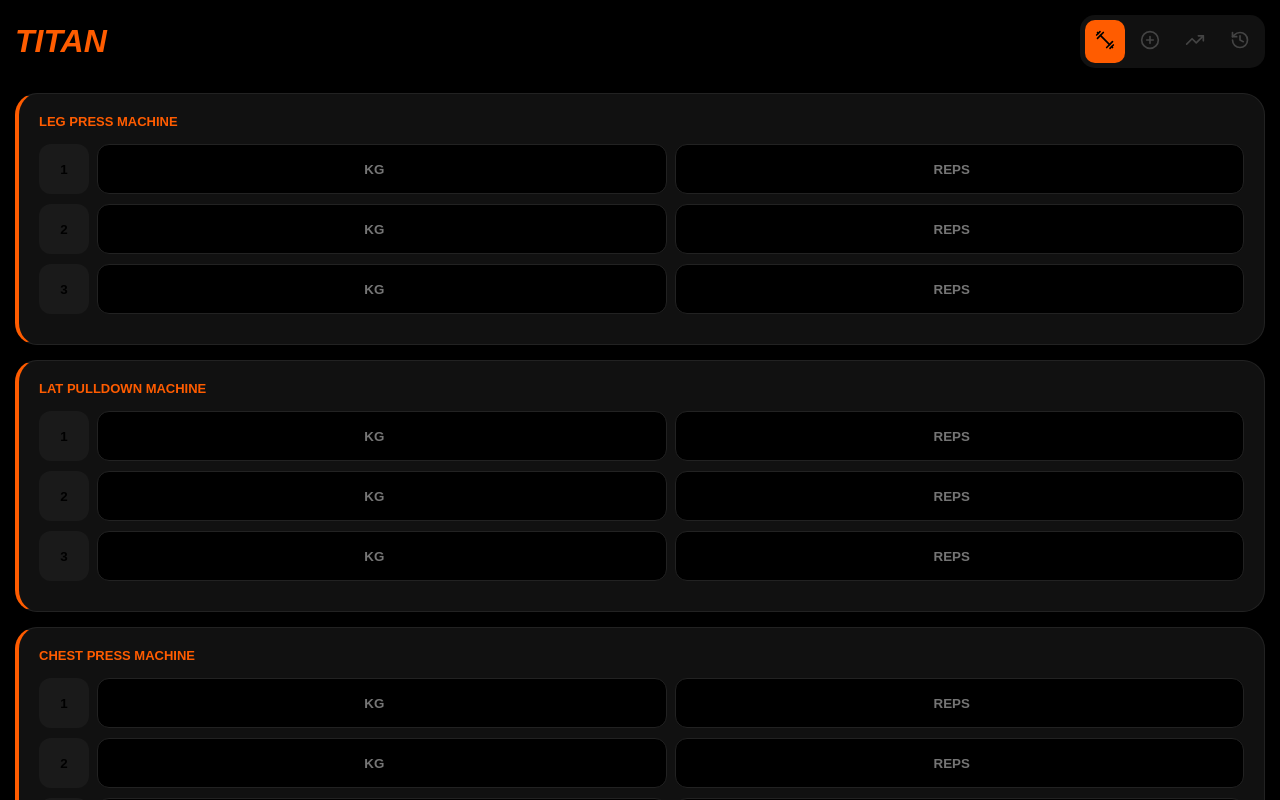
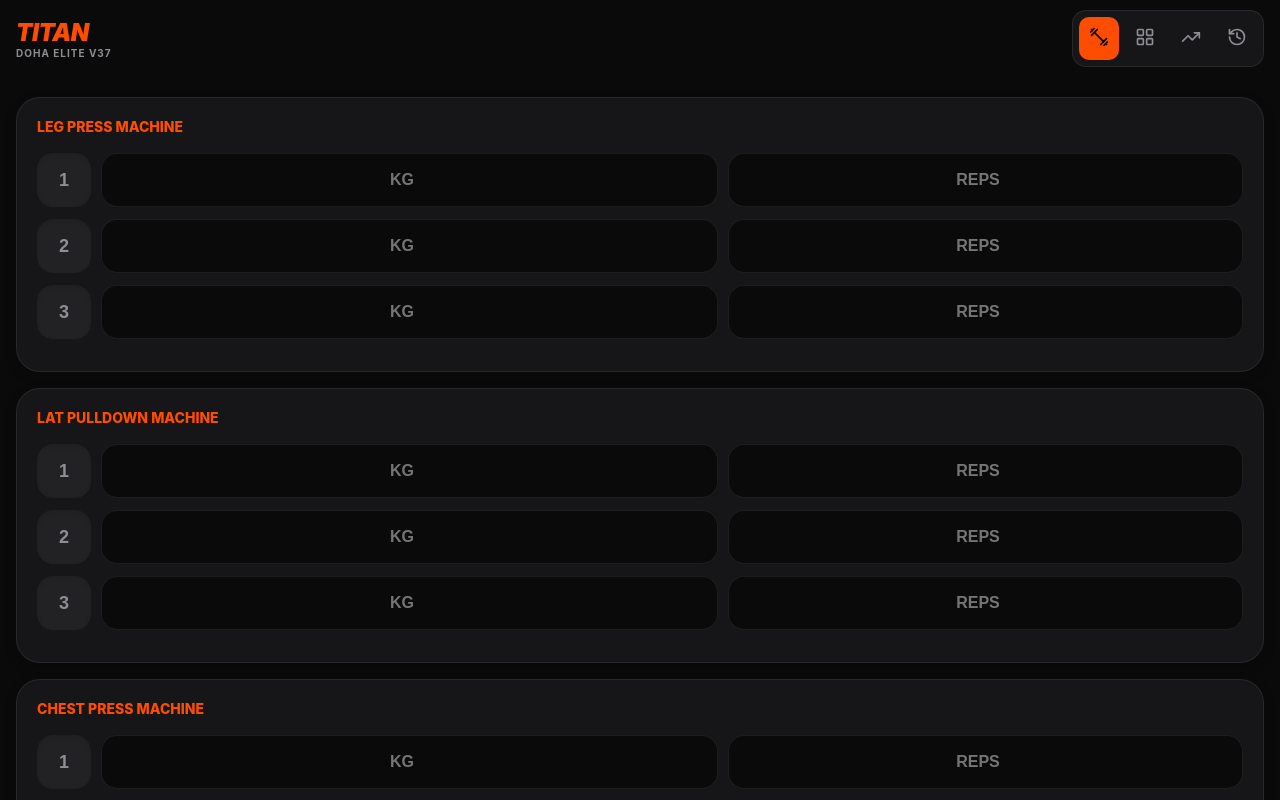
Before and after one commit to srafiq2406teachered-byte/Titan-Tracker, a React (Vite) app: page / in a window 1280 px wide. Shown: the top 800 px of the page. Built offline with nearby package versions, Linux system fonts and the light colour scheme.

Commit message:
Update App.jsx

```diff
--- a/src/App.jsx
+++ b/src/App.jsx
@@ -1,7 +1,7 @@
 import React, { useState, useEffect } from 'react';
 import {
   Dumbbell, TrendingUp, History, Clock, PlusCircle,
-  Trash2, ChevronDown, ChevronUp, Zap, Activity, Box
+  Trash2, ChevronDown, ChevronUp, Zap, Activity, Box, LayoutGrid
 } from 'lucide-react';
 
 const TitanTracker = () => {
@@ -17,12 +17,25 @@ const TitanTracker = () => {
     { id: "D2", name: "Walking Lunges", sets: 3, group: "LEGS", rest: 30 }
   ];
 
-  // --- PRESET LIBRARY ---
+  // --- PRESET LIBRARY (Categories for Extra Page) ---
   const LIBRARY = {
     LEGS: ["Hip Abductor", "Hip Adductor", "Leg Extension", "Calf Press"],
     PUSH: ["Tricep Pushdown", "Shoulder Press Machine", "Dips"],
     PULL: ["Bicep Curl Machine", "Face Pulls", "Hammer Curls"],
     CARDIO: ["Treadmill", "Stationary Bike", "Elliptical", "Stairmaster"]
+  };
+
+  // --- THEME DEFINITION ---
+  const THEME = {
+    bg: '#0A0A0B',
+    surface: '#161618',
+    surfaceLight: '#222225',
+    accent: '#FF4D00', // Electric Ember
+    accentDim: '#3D1B0B',
+    text: '#FFFFFF',
+    textDim: '#8E8E93',
+    border: 'rgba(255, 255, 255, 0.08)',
+    success: '#32D74B'
   };
 
   const [view, setView] = useState('train');
@@ -31,14 +44,14 @@ const TitanTracker = () => {
   const [exerciseData, setExerciseData] = useState({});
   const [history, setHistory] = useState([]);
   const [timeLeft, setTimeLeft] = useState(0);
-  const [expandedLog, setExpandedLog] = useState(null);
   const [mounted, setMounted] = useState(false);
 
+  // --- PERSISTENCE ---
   useEffect(() => {
-    const sSets = localStorage.getItem('tt_v36_sets');
-    const sData = localStorage.getItem('tt_v36_data');
-    const sHist = localStorage.getItem('tt_v36_hist');
-    const sExts = localStorage.getItem('tt_v36_exts');
+    const sSets = localStorage.getItem('tt_v37_sets');
+    const sData = localStorage.getItem('tt_v37_data');
+    const sHist = localStorage.getItem('tt_v37_hist');
+    const sExts = localStorage.getItem('tt_v37_exts');
     if (sSets) setCompletedSets(JSON.parse(sSets));
     if (sData) setExerciseData(JSON.parse(sData));
     if (sHist) setHistory(JSON.parse(sHist));
@@ -48,10 +61,10 @@ const TitanTracker = () => {
 
   useEffect(() => {
     if (mounted) {
-      localStorage.setItem('tt_v36_sets', JSON.stringify(completedSets));
-      localStorage.setItem('tt_v36_data', JSON.stringify(exerciseData));
-      localStorage.setItem('tt_v36_hist', JSON.stringify(history));
-      localStorage.setItem('tt_v36_exts', JSON.stringify(activeExtras));
+      localStorage.setItem('tt_v37_sets', JSON.stringify(completedSets));
+      localStorage.setItem('tt_v37_data', JSON.stringify(exerciseData));
+      localStorage.setItem('tt_v37_hist', JSON.stringify(history));
+      localStorage.setItem('tt_v37_exts', JSON.stringify(activeExtras));
     }
   }, [completedSets, exerciseData, history, activeExtras, mounted]);
 
@@ -97,34 +110,39 @@ const TitanTracker = () => {
     setView('calendar');
   };
 
-  const THEME = { orange: '#FF5C00', bg: '#000', card: '#111', border: '#222' };
-
   if (!mounted) return null;
 
   return (
-    <div style={{ background: THEME.bg, minHeight: '100vh', color: '#fff', fontFamily: 'sans-serif', padding: '15px 15px 120px 15px' }}>
+    <div style={{ background: THEME.bg, minHeight: '100vh', color: THEME.text, fontFamily: '-apple-system, BlinkMacSystemFont, "Segoe UI", Roboto, sans-serif', padding: 'env(safe-area-inset-top) 16px 120px 16px' }}>
 
-      {/* NAVBAR */}
-      <div style={{ display: 'flex', justifyContent: 'space-between', alignItems: 'center', marginBottom: '25px' }}>
-        <h1 style={{ color: THEME.orange, fontWeight: '900', fontStyle: 'italic', margin: 0 }}>TITAN</h1>
-        <div style={{ display: 'flex', gap: '5px', background: '#111', padding: '5px', borderRadius: '15px' }}>
-          <button onClick={() => setView('train')} style={{ border: 'none', background: view === 'train' ? THEME.orange : 'transparent', padding: '10px', borderRadius: '10px' }}><Dumbbell size={20} color={view === 'train' ? '#000' : '#444'} /></button>
-          <button onClick={() => setView('library')} style={{ border: 'none', background: view === 'library' ? THEME.orange : 'transparent', padding: '10px', borderRadius: '10px' }}><PlusCircle size={20} color={view === 'library' ? '#000' : '#444'} /></button>
-          <button onClick={() => setView('metrics')} style={{ border: 'none', background: view === 'metrics' ? THEME.orange : 'transparent', padding: '10px', borderRadius: '10px' }}><TrendingUp size={20} color={view === 'metrics' ? '#000' : '#444'} /></button>
-          <button onClick={() => setView('calendar')} style={{ border: 'none', background: view === 'calendar' ? THEME.orange : 'transparent', padding: '10px', borderRadius: '10px' }}><History size={20} color={view === 'calendar' ? '#000' : '#444'} /></button>
+      {/* HEADER */}
+      <div style={{ display: 'flex', justifyContent: 'space-between', alignItems: 'center', marginBottom: '30px', paddingTop: '10px' }}>
+        <div>
+          <h1 style={{ color: THEME.accent, fontWeight: '900', fontStyle: 'italic', fontSize: '24px', margin: 0, letterSpacing: '-0.5px' }}>TITAN</h1>
+          <div style={{ fontSize: '10px', color: THEME.textDim, fontWeight: '700', letterSpacing: '1px' }}>DOHA ELITE V37</div>
+        </div>
+        <div style={{ display: 'flex', gap: '6px', background: THEME.surface, padding: '6px', borderRadius: '14px', border: `1px solid ${THEME.border}` }}>
+          {[
+            { id: 'train', icon: <Dumbbell size={20} /> },
+            { id: 'library', icon: <LayoutGrid size={20} /> },
+            { id: 'metrics', icon: <TrendingUp size={20} /> },
+            { id: 'calendar', icon: <History size={20} /> }
+          ].map(tab => (
+            <button key={tab.id} onClick={() => setView(tab.id)} style={{ border: 'none', background: view === tab.id ? THEME.accent : 'transparent', padding: '10px', borderRadius: '10px', color: view === tab.id ? '#000' : THEME.textDim, transition: 'all 0.2s ease' }}>{tab.icon}</button>
+          ))}
         </div>
       </div>
 
-      {/* VIEW: LIBRARY (Separate Page) */}
+      {/* VIEW: LIBRARY */}
       {view === 'library' && (
-        <div style={{ display: 'flex', flexDirection: 'column', gap: '20px' }}>
+        <div style={{ animation: 'fadeIn 0.3s ease' }}>
           {Object.entries(LIBRARY).map(([group, items]) => (
-            <div key={group}>
-              <div style={{ fontSize: '11px', color: '#555', fontWeight: '900', marginBottom: '10px', letterSpacing: '1px' }}>{group}</div>
+            <div key={group} style={{ marginBottom: '24px' }}>
+              <h3 style={{ fontSize: '11px', color: THEME.textDim, fontWeight: '800', marginBottom: '12px', letterSpacing: '1px' }}>{group}</h3>
               <div style={{ display: 'grid', gridTemplateColumns: '1fr 1fr', gap: '10px' }}>
                 {items.map(item => (
-                  <button key={item} onClick={() => addFromLibrary(item, group)} style={{ background: THEME.card, border: `1px solid ${THEME.border}`, color: '#fff', padding: '15px', borderRadius: '15px', fontSize: '12px', fontWeight: 'bold', textAlign: 'left' }}>
-                    + {item}
+                  <button key={item} onClick={() => addFromLibrary(item, group)} style={{ background: THEME.surface, border: `1px solid ${THEME.border}`, color: THEME.text, padding: '18px 14px', borderRadius: '16px', fontSize: '13px', fontWeight: '700', textAlign: 'left', display: 'flex', alignItems: 'center', gap: '8px' }}>
+                    <PlusCircle size={14} color={THEME.accent} /> {item}
                   </button>
                 ))}
               </div>
@@ -135,43 +153,65 @@ const TitanTracker = () => {
 
       {/* VIEW: TRAIN */}
       {view === 'train' && (
-        <div style={{ display: 'flex', flexDirection: 'column', gap: '15px' }}>
+        <div style={{ display: 'flex', flexDirection: 'column', gap: '16px' }}>
           {[...PROTOCOL, ...activeExtras].map(ex => (
-            <div key={ex.id} style={{ background: THEME.card, padding: '20px', borderRadius: '22px', border: `1px solid ${THEME.border}`, borderLeft: ex.id.startsWith('extra') ? '4px solid #444' : `4px solid ${THEME.orange}` }}>
-              <div style={{ display: 'flex', justifyContent: 'space-between', marginBottom: '15px' }}>
-                <span style={{ fontWeight: '900', fontSize: '13px', color: ex.id.startsWith('extra') ? '#666' : THEME.orange }}>{ex.name.toUpperCase()}</span>
-                {ex.id.startsWith('extra') && <Trash2 size={16} color="#444" onClick={() => setActiveExtras(activeExtras.filter(ae => ae.id !== ex.id))} />}
+            <div key={ex.id} style={{ background: THEME.surface, padding: '20px', borderRadius: '24px', border: `1px solid ${THEME.border}`, position: 'relative', boxShadow: '0 4px 12px rgba(0,0,0,0.2)' }}>
+              <div style={{ display: 'flex', justifyContent: 'space-between', marginBottom: '18px' }}>
+                <span style={{ fontWeight: '800', fontSize: '14px', color: ex.id.startsWith('extra') ? THEME.textDim : THEME.accent }}>{ex.name.toUpperCase()}</span>
+                {ex.id.startsWith('extra') && <Trash2 size={16} color={THEME.textDim} onClick={() => setActiveExtras(activeExtras.filter(ae => ae.id !== ex.id))} />}
               </div>
+
               {[...Array(ex.sets)].map((_, i) => (
-                <div key={i} style={{ display: 'flex', gap: '8px', marginBottom: '10px' }}>
+                <div key={i} style={{ display: 'flex', gap: '10px', marginBottom: '12px' }}>
                   <button onClick={() => { setCompletedSets(prev => ({ ...prev, [`${ex.id}-${i}`]: !prev[`${ex.id}-${i}`] })); if (!completedSets[`${ex.id}-${i}`]) setTimeLeft(ex.rest); }}
-                    style={{ width: '50px', height: '50px', borderRadius: '12px', border: 'none', background: completedSets[`${ex.id}-${i}`] ? THEME.orange : '#1a1a1a', color: '#000', fontWeight: '900' }}>{i+1}</button>
-                  <input type="number" placeholder={ex.isCardio ? "MINS" : "KG"} value={exerciseData[`${ex.id}-${i}-w`] || ''} onChange={e => setExerciseData({...exerciseData, [`${ex.id}-${i}-w`]: e.target.value})} style={{ flex: 1, background: '#000', border: '1px solid #222', borderRadius: '12px', color: '#fff', textAlign: 'center', fontWeight: 'bold' }} />
-                  <input type="number" placeholder={ex.isCardio ? "KM" : "REPS"} value={exerciseData[`${ex.id}-${i}-r`] || ''} onChange={e => setExerciseData({...exerciseData, [`${ex.id}-${i}-r`]: e.target.value})} style={{ flex: 1, background: '#000', border: '1px solid #222', borderRadius: '12px', color: THEME.orange, textAlign: 'center', fontWeight: 'bold' }} />
+                    style={{ width: '54px', height: '54px', borderRadius: '16px', border: 'none', background: completedSets[`${ex.id}-${i}`] ? THEME.accent : THEME.surfaceLight, color: completedSets[`${ex.id}-${i}`] ? '#000' : THEME.textDim, fontWeight: '900', fontSize: '18px', boxShadow: 'inset 0 2px 4px rgba(0,0,0,0.1)' }}>{i+1}</button>
+                  <input type="number" placeholder={ex.isCardio ? "MINS" : "KG"} value={exerciseData[`${ex.id}-${i}-w`] || ''} onChange={e => setExerciseData({...exerciseData, [`${ex.id}-${i}-w`]: e.target.value})} style={{ flex: 1.2, background: THEME.bg, border: `1px solid ${THEME.border}`, borderRadius: '16px', color: THEME.text, textAlign: 'center', fontWeight: '800', fontSize: '16px' }} />
+                  <input type="number" placeholder={ex.isCardio ? "KM" : "REPS"} value={exerciseData[`${ex.id}-${i}-r`] || ''} onChange={e => setExerciseData({...exerciseData, [`${ex.id}-${i}-r`]: e.target.value})} style={{ flex: 1, background: THEME.bg, border: `1px solid ${THEME.border}`, borderRadius: '16px', color: THEME.accent, textAlign: 'center', fontWeight: '800', fontSize: '16px' }} />
                 </div>
               ))}
             </div>
           ))}
-          <button onClick={handleFinish} style={{ background: THEME.orange, padding: '25px', borderRadius: '20px', border: 'none', fontWeight: '900', fontSize: '18px', color: '#000' }}>LOG SESSION</button>
+          <button onClick={handleFinish} style={{ background: THEME.accent, padding: '24px', borderRadius: '22px', border: 'none', fontWeight: '900', fontSize: '18px', color: '#000', marginTop: '10px', boxShadow: `0 8px 24px ${THEME.accentDim}` }}>LOG ELITE SESSION</button>
         </div>
       )}
 
-      {/* VIEW: METRICS & CALENDAR (Simplified for clarity) */}
-      {view === 'metrics' && <div style={{ background: THEME.card, padding: '30px', borderRadius: '25px', textAlign: 'center' }}><div style={{ fontSize: '12px', color: '#444' }}>SESSION VOLUME</div><div style={{ fontSize: '48px', fontWeight: '900', color: THEME.orange }}>{getStats().toLocaleString()}kg</div></div>}
+      {/* VIEW: METRICS */}
+      {view === 'metrics' && (
+        <div style={{ display: 'flex', flexDirection: 'column', gap: '20px' }}>
+          <div style={{ background: THEME.surface, padding: '40px 20px', borderRadius: '30px', textAlign: 'center', border: `1px solid ${THEME.border}` }}>
+            <div style={{ fontSize: '12px', color: THEME.textDim, fontWeight: '800', letterSpacing: '1px', marginBottom: '10px' }}>SESSION VOLUME</div>
+            <div style={{ fontSize: '64px', fontWeight: '900', color: THEME.accent }}>{getStats().toLocaleString()}<span style={{ fontSize: '20px', marginLeft: '4px' }}>kg</span></div>
+          </div>
+        </div>
+      )}
 
+      {/* VIEW: CALENDAR */}
       {view === 'calendar' && (
-        <div style={{ display: 'flex', flexDirection: 'column', gap: '10px' }}>
+        <div style={{ display: 'flex', flexDirection: 'column', gap: '12px' }}>
           {history.map(log => (
-            <div key={log.id} style={{ background: THEME.card, padding: '20px', borderRadius: '20px' }}>
-              <div style={{ fontWeight: '900' }}>{log.date} — {log.vol.toLocaleString()}kg</div>
-              <div style={{ fontSize: '11px', color: '#444', marginTop: '5px' }}>{log.details.map(d => d.name).join(', ')}</div>
+            <div key={log.id} style={{ background: THEME.surface, padding: '20px', borderRadius: '24px', border: `1px solid ${THEME.border}` }}>
+              <div style={{ display: 'flex', justifyContent: 'space-between', alignItems: 'center' }}>
+                <div>
+                  <div style={{ fontWeight: '900', fontSize: '18px' }}>{log.date}</div>
+                  <div style={{ fontSize: '12px', color: THEME.textDim, marginTop: '4px' }}>{log.details.length} Exercises Complete</div>
+                </div>
+                <div style={{ fontSize: '20px', fontWeight: '900', color: THEME.accent }}>{log.vol.toLocaleString()}kg</div>
+              </div>
             </div>
           ))}
         </div>
       )}
 
-      {/* TIMER */}
-      {timeLeft > 0 && <div style={{ position: 'fixed', bottom: '30px', left: '20px', right: '20px', background: '#fff', color: '#000', padding: '20px', borderRadius: '35px', display: 'flex', justifyContent: 'space-between', alignItems: 'center', zIndex: 1000, border: `4px solid ${THEME.orange}` }}><div style={{ display: 'flex', alignItems: 'center', gap: '12px' }}><Clock size={28} /> <span style={{ fontSize: '36px', fontWeight: '900' }}>{timeLeft}s</span></div><button onClick={() => setTimeLeft(0)} style={{ background: THEME.orange, border: 'none', padding: '12px 25px', borderRadius: '15px', fontWeight: '900' }}>SKIP</button></div>}
+      {/* FLOATING TIMER */}
+      {timeLeft > 0 && (
+        <div style={{ position: 'fixed', bottom: '30px', left: '20px', right: '20px', background: 'rgba(255,255,255,0.95)', backdropFilter: 'blur(10px)', color: '#000', padding: '18px 25px', borderRadius: '28px', display: 'flex', justifyContent: 'space-between', alignItems: 'center', zIndex: 2000, boxShadow: '0 20px 40px rgba(0,0,0,0.4)' }}>
+          <div style={{ display: 'flex', alignItems: 'center', gap: '12px' }}>
+            <Activity size={24} className="animate-pulse" />
+            <span style={{ fontSize: '32px', fontWeight: '900', fontFamily: 'monospace' }}>{timeLeft}s</span>
+          </div>
+          <button onClick={() => setTimeLeft(0)} style={{ background: '#000', color: '#fff', border: 'none', padding: '12px 24px', borderRadius: '16px', fontWeight: '900', fontSize: '14px' }}>SKIP</button>
+        </div>
+      )}
     </div>
   );
 };
```
